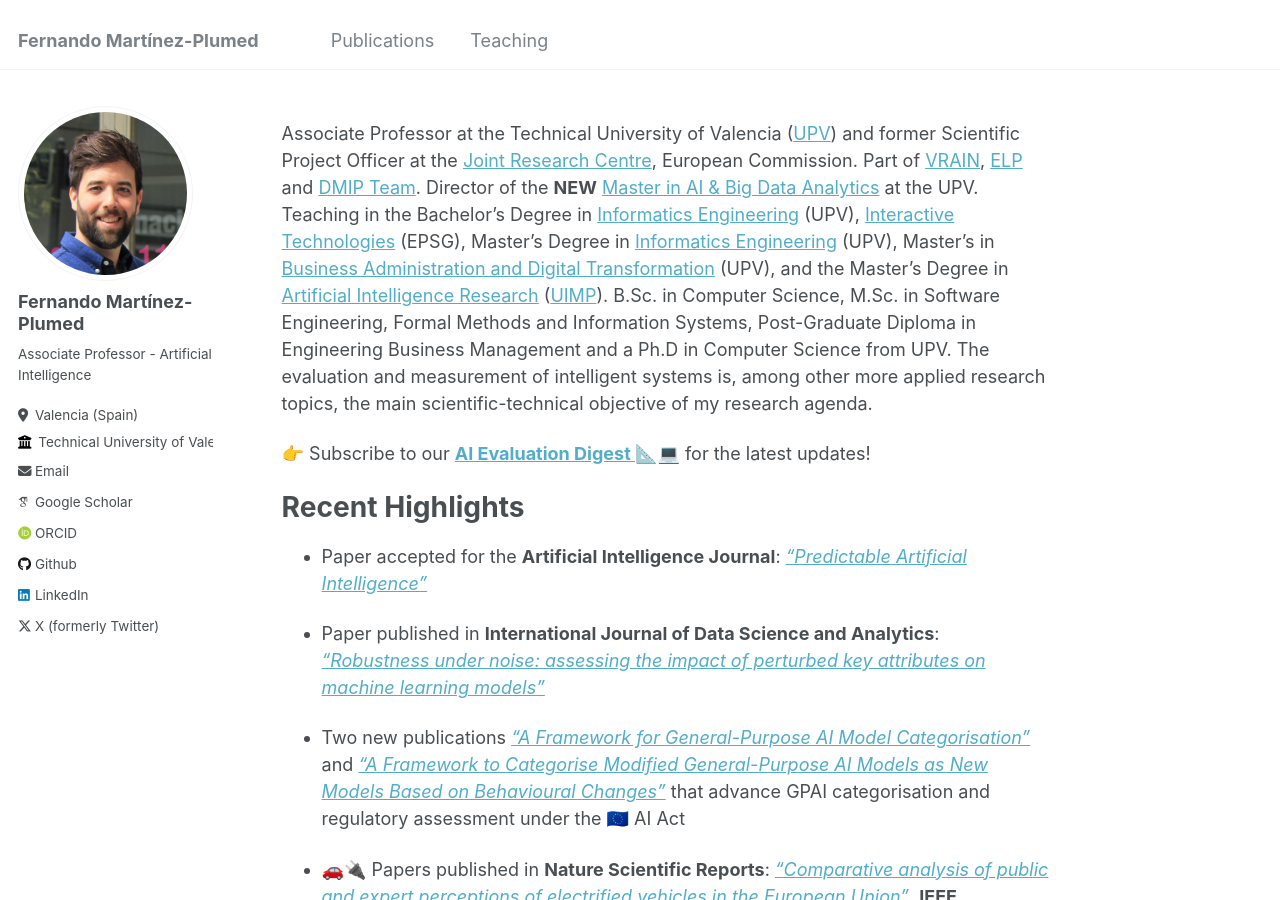
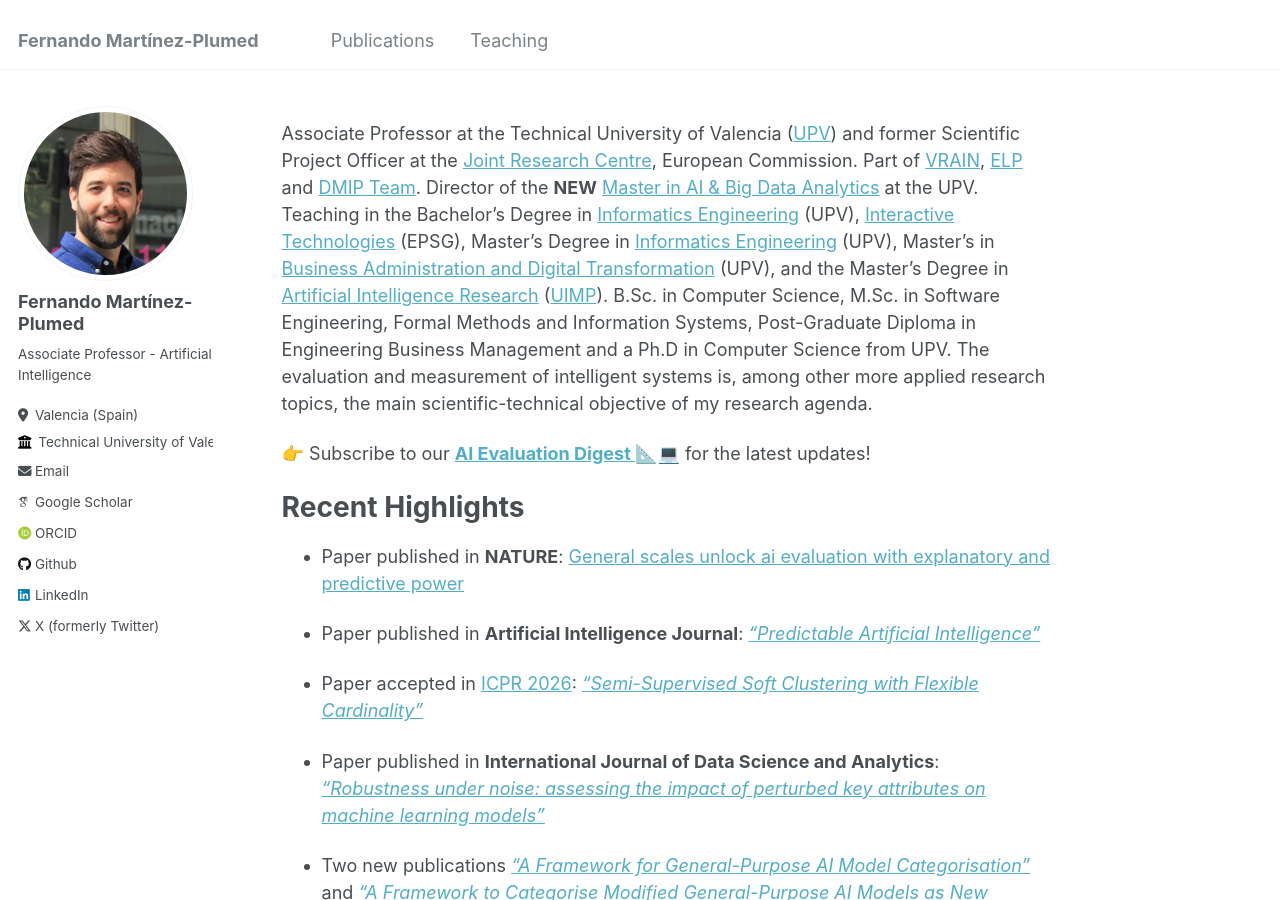
Before and after one commit to nandomp/nandomp.github.io, a Jekyll site: the page built from _pages/about.md, in a window 1280 px wide and 900 px high. Built offline with Jekyll 4.4.1, drawn with Linux system fonts in a browser that asks for light colours; some web fonts are replaced.

Commit message:
Update about.md

```diff
--- a/_pages/about.md
+++ b/_pages/about.md
@@ -16,7 +16,11 @@ Associate Professor at the Technical University of Valencia ([UPV](http://www.up
 Recent Highlights
 ======
 
-* Paper accepted for the **Artificial Intelligence Journal**: [*"Predictable Artificial Intelligence"*](https://doi.org/10.1016/j.artint.2026.104491)
+* Paper published in **NATURE**:  [General scales unlock ai evaluation with explanatory and predictive power](https://www.nature.com/articles/s41586-026-10303-2)
+
+* Paper published in **Artificial Intelligence Journal**: [*"Predictable Artificial Intelligence"*](https://doi.org/10.1016/j.artint.2026.104491)
+
+* Paper accepted in [ICPR 2026](https://icpr2026.org/): [*"Semi-Supervised Soft Clustering with Flexible Cardinality"*]()
 
 * Paper published in **International Journal of Data Science and Analytics**: [*"Robustness under noise: assessing the impact of perturbed key attributes on machine learning models"*](https://doi.org/10.1007/s41060-025-01006-4)
 
```
